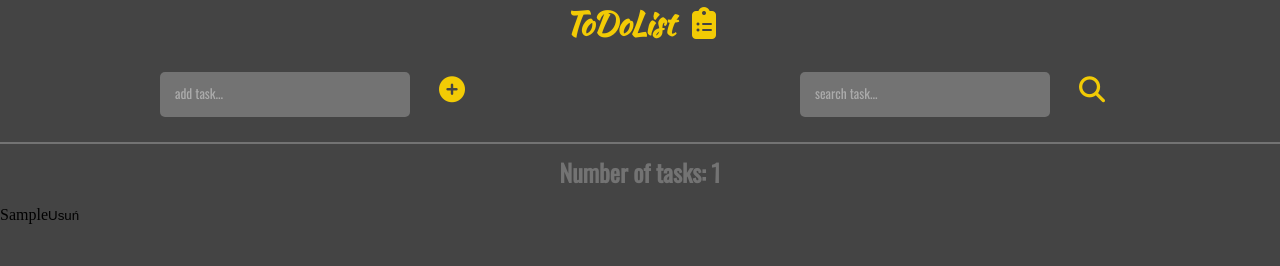
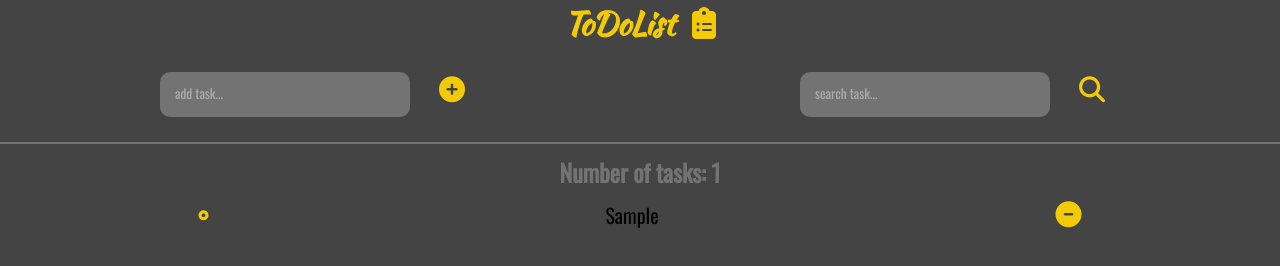
Before and after one commit to Maciekbe89/To-Do-List-mobile, a plain HTML site: page TO DO LIST mobile/index.html in a window 1280 px wide. Both pictures are taken after typing "Sample" into the empty fields and a click on the button 452 px from the left and 77 px from the top of the page. Drawn offline with nearby package versions, Linux system fonts and the light colour scheme.

Commit message:
remove task with icons minus

```diff
--- a/TO DO LIST mobile/script.js
+++ b/TO DO LIST mobile/script.js
@@ -17,8 +17,7 @@ const addTask = (e) => {
     if (titleTask === '') return;
     const task = document.createElement('li');
     task.className = 'task';
-    task.innerHTML = titleTask + '<button>Usuń</button>';
-
+    task.innerHTML = '<i class="fas fa-dot-circle"></i>' + titleTask + ' <button><i class="fas fa-minus-circle"></i></button>';
     ul.appendChild(task);
     inputAdd.value = '';
 
--- a/TO DO LIST mobile/style.css
+++ b/TO DO LIST mobile/style.css
@@ -34,7 +34,7 @@ input.search {
     background-color: #737373;
     border: none;
     padding: 15px;
-    border-radius: 5px;
+    border-radius: 10px;
     color: white;
 }
 
@@ -56,7 +56,16 @@ button {
     color: #F2CB05;
     font-size: 26px;
     padding: 15px;
+}
 
+.fa-minus-circle {
+    color: #F2CB05;
+    font-size: 26px;
+}
+
+.fa-dot-circle {
+    color: #F2CB05;
+    font-size: 10px;
 }
 
 h2 {
@@ -65,3 +74,15 @@ h2 {
     text-align: center;
     margin: 10px 0;
 }
+
+i {
+    pointer-events: none;
+}
+
+.task {
+    display: flex;
+    font-family: 'oswald', sans-serif;
+    font-size: 20px;
+    align-items: center;
+    justify-content: space-around;
+}
```
